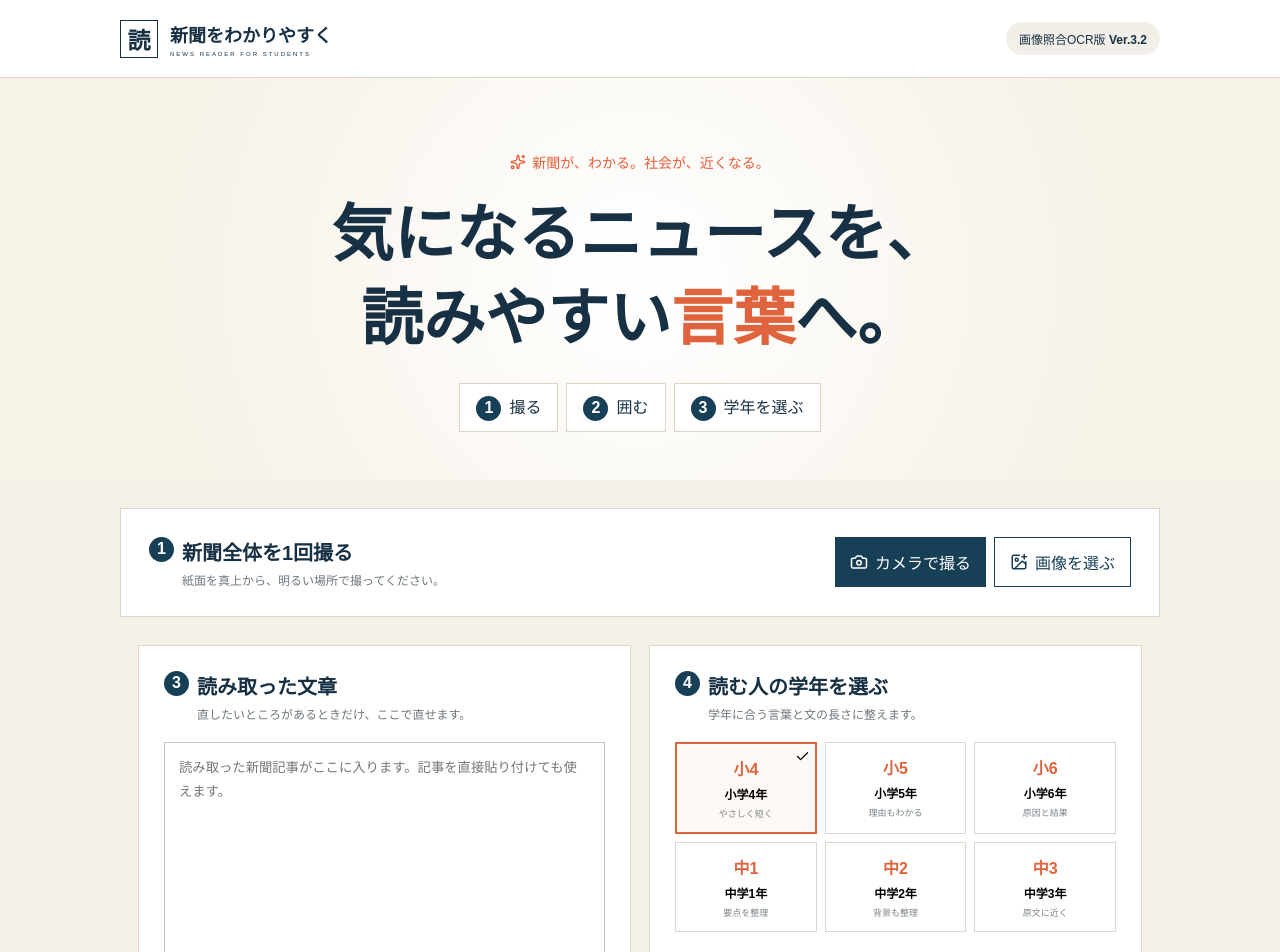
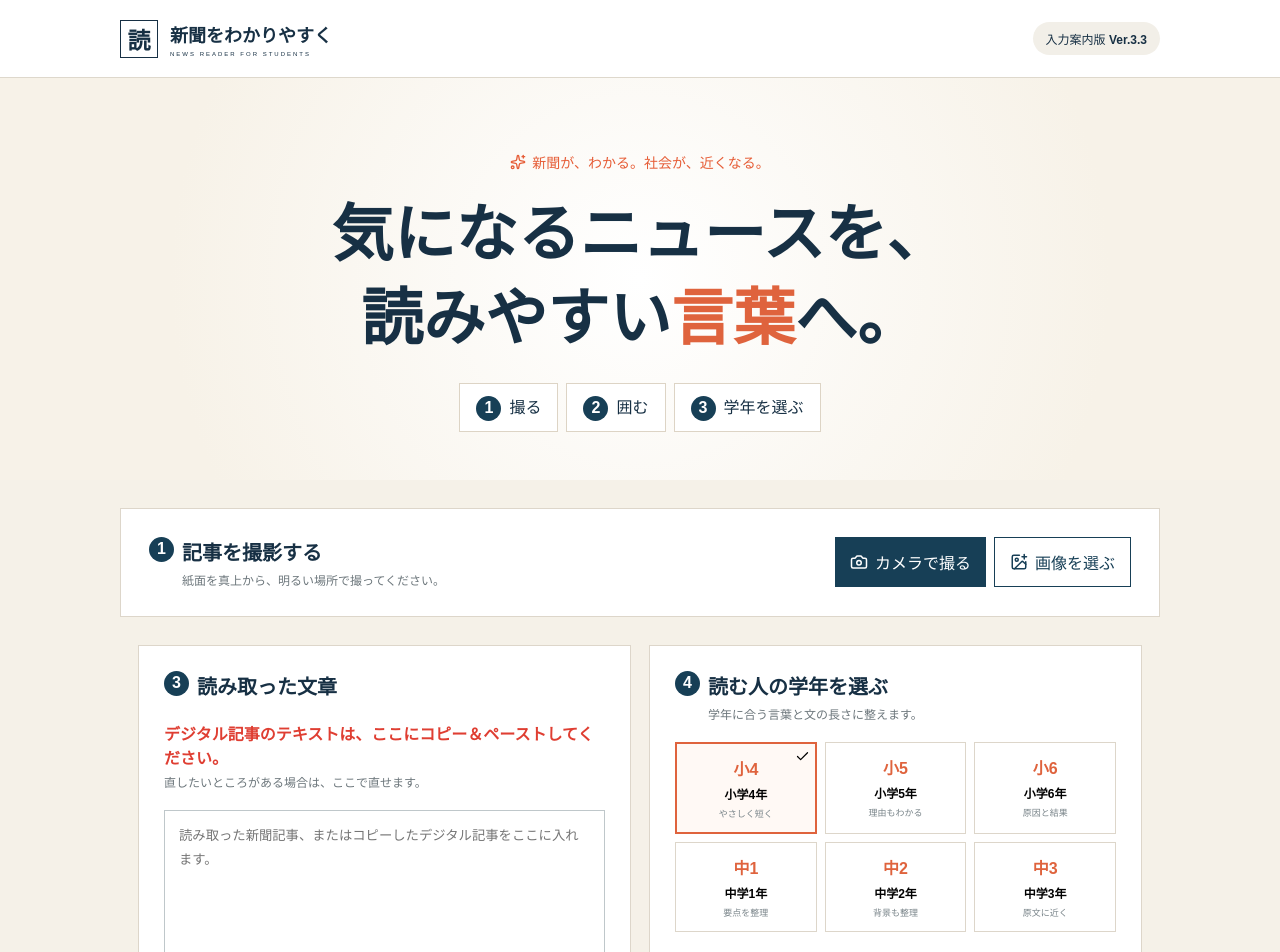
Before and after one commit to chc-chupea/news-grade-reader, a Next.js app in the folder 20260907chatGTPVer/: page / in a window 1280 px wide. Shown: the top 952 px of the page. Built offline with nearby package versions, Linux system fonts and the light colour scheme.

Commit message:
Add files via upload

```diff
--- a/20260907chatGTPVer/app/page.tsx
+++ b/20260907chatGTPVer/app/page.tsx
@@ -28,11 +28,11 @@ export default function Home() {
     finally { setConverting(false); }
   };
   return <main>
-    <header className="topbar"><div className="brand"><span>読</span><div>新聞をわかりやすく<small>NEWS READER FOR STUDENTS</small></div></div><div className="version">画像照合OCR版 <b>Ver.3.2</b></div></header>
+    <header className="topbar"><div className="brand"><span>読</span><div>新聞をわかりやすく<small>NEWS READER FOR STUDENTS</small></div></div><div className="version">入力案内版 <b>Ver.3.3</b></div></header>
     <section className="hero"><p><Sparkles size={16}/>新聞が、わかる。社会が、近くなる。</p><h1>気になるニュースを、<br/>読みやすい<span className="word-highlight">言葉</span>へ。</h1><div className="flow"><span><b>1</b>撮る</span><span><b>2</b>囲む</span><span><b>3</b>学年を選ぶ</span></div></section>
     <Scanner onRead={(value) => { setText(value); setResult(null); }}/>
     <section className="workspace">
-      <div className="panel"><SectionTitle number="3" title="読み取った文章" note="直したいところがあるときだけ、ここで直せます。"/><textarea value={text} onChange={(event) => { setText(event.target.value); setResult(null); }} placeholder="読み取った新聞記事がここに入ります。記事を直接貼り付けても使えます。" maxLength={5000}/><div className="counter">{text.length.toLocaleString()} / 5,000字</div></div>
+      <div className="panel"><SectionTitle number="3" title="読み取った文章" note=""/><p className="digital-paste-note">デジタル記事のテキストは、ここにコピー＆ペーストしてください。</p><p className="edit-note">直したいところがある場合は、ここで直せます。</p><textarea value={text} onChange={(event) => { setText(event.target.value); setResult(null); }} placeholder="読み取った新聞記事、またはコピーしたデジタル記事をここに入れます。" maxLength={5000}/><div className="counter">{text.length.toLocaleString()} / 5,000字</div></div>
       <div className="panel"><SectionTitle number="4" title="読む人の学年を選ぶ" note="学年に合う言葉と文の長さに整えます。"/><div className="grades">{grades.map((item) => <button key={item.id} className={grade === item.id ? "grade active" : "grade"} onClick={() => { setGrade(item.id); setResult(null); }}><b>{item.id}</b><span>{item.label}</span><small>{item.note}</small>{grade === item.id && <Check size={15}/>}</button>)}</div><button className="primary" disabled={!text.trim() || converting} onClick={convert}><Sparkles size={19}/>{converting ? "わかりやすくしています…" : selectedGrade.label + "向けにする"}</button>{error && <p className="message error">{error}</p>}<p className="privacy">画像と文章は保存しません。処理のためOpenAI APIへ送信します。</p></div>
     </section>
     {result && <section id="result" className="result"><div className="result-heading"><div><small>{grade}向け</small><h2>{result.title}</h2></div><button onClick={async () => { await navigator.clipboard.writeText(result.body); setCopied(true); setTimeout(() => setCopied(false), 1500); }}>{copied ? <Check size={16}/> : <Copy size={16}/>} {copied ? "コピーしました" : "コピー"}</button></div><p className="article">{result.body}</p><div className="result-grid"><section><h3>大事なこと</h3><ol>{result.points.map((point, index) => <li key={index}><b>{index + 1}</b>{point}</li>)}</ol></section><section><h3>ニュースの言葉</h3>{result.words.map(([word, meaning]) => <dl key={word}><dt>{word}</dt><dd>{meaning}</dd></dl>)}</section><section><h3>どうして？</h3><p>{result.why}</p></section><section className="quiz-section"><h3>わかったかな？</h3>{result.quiz.map((item, index) => <QuizItem key={index} number={index + 1} question={item.question} answer={item.answer}/>)}</section></div></section>}
@@ -262,14 +262,14 @@ function Scanner({ onRead }: { onRead: (text: string) => void }) {
   };
   return <section className="scanner">
     <div className="scanner-head">
-      <SectionTitle number="1" title="新聞全体を1回撮る" note="紙面を真上から、明るい場所で撮ってください。"/>
+      <SectionTitle number="1" title="記事を撮影する" note="紙面を真上から、明るい場所で撮ってください。"/>
       <div className="file-buttons">
         <label><Camera size={18}/>カメラで撮る<input type="file" accept="image/*" capture="environment" onChange={(event) => load(event.target.files?.[0])}/></label>
         <label className="sub"><ImagePlus size={18}/>画像を選ぶ<input type="file" accept="image/*" onChange={(event) => load(event.target.files?.[0])}/></label>
       </div>
     </div>
     {fileName && <div className="crop">
-      <SectionTitle number="2" title="写真の向きを整えて、記事を囲む" note="斜めなら自動補正を押してから、読みたい記事を囲みます。"/>
+      <SectionTitle number="2" title="写真の向きを整えて、記事を囲んで指定する" note={'指かマウスで記事を囲み、赤線の内側に入れてください。\n斜めなら「自動でまっすぐ」を押してから、読みたい記事を囲みます。'}/>
       <div className="image-adjustments">
         <button type="button" disabled={adjusting} onClick={() => rotateImage(-90, "左へ回転しました。記事を囲んでください。")}><RotateCcw size={17}/>左回転</button>
         <button type="button" className="straighten" disabled={adjusting} onClick={straighten}><Sparkles size={17}/>{adjusting ? "補正中…" : "自動でまっすぐ"}</button>
```
Also changed, not shown: 20260907chatGTPVer/app/globals.css.
